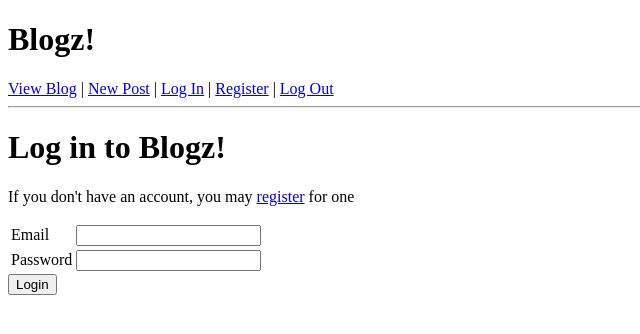
After one commit to brandycodes/blogz, a Flask app: page /login in a window 1280 px wide. The commit adds this page. Shown: the top 334 px of the page, without its empty margins (0-640 px from the left). Run offline with Flask 2, Linux system fonts and the light colour scheme.

Commit message:
Added login functionality.

```diff
--- a/main.py
+++ b/main.py
@@ -1,21 +1,88 @@
-from flask import Flask, request, redirect, render_template
+from flask import Flask, request, redirect, render_template, session, flash
 from flask_sqlalchemy import SQLAlchemy
 
 app = Flask(__name__)
 app.config['DEBUG'] = True
-app.config['SQLALCHEMY_DATABASE_URI'] = 'mysql+pymysql://build-a-blog:password@localhost:8889/build-a-blog'
+app.config['SQLALCHEMY_DATABASE_URI'] = 'mysql+pymysql://blogz:password@localhost:8889/blogz'
 app.config['SQLALCHEMY_ECHO'] = True
 db = SQLAlchemy(app)
+app.secret_key = 'fkBJ2eCwZaN4NJC4'
+
 
 class Blog(db.Model):
 
     id = db.Column(db.Integer, primary_key=True)
     title = db.Column(db.String(360))
     body = db.Column(db.String(9999))
+    author_id = db.Column(db.Integer, db.ForeignKey('user.id'))
 
-    def __init__(self, title, body):
+    def __init__(self, title, body, author):
         self.title = title
         self.body = body
+        self.author = author
+
+
+class User(db.Model):
+
+    id = db.Column(db.Integer, primary_key=True)
+    email = db.Column(db.String(120), unique=True)
+    password = db.Column(db.String(120))
+    blogs = db.relationship('Blog', backref='author')
+
+    def __init__(self, email, password):
+        self.email = email
+        self.password = password
+
+@app.before_request
+def require_login():
+    allowed_routes = ['login', 'register']
+    if request.endpoint not in allowed_routes and 'email' not in session:
+        return redirect('/login')
+
+
+@app.route('/login', methods=['POST', 'GET'])
+def login():
+    if request.method == 'POST':
+        email = request.form['email']
+        password = request.form['password']
+        user = User.query.filter_by(email=email).first()
+        if user and user.password == password:
+            session['email'] = email
+            flash('Logged in')
+            return redirect('/')
+        else:
+            flash('User does not exist or password is incorrect.', 'error')
+
+    return render_template('login.html')
+
+
+@app.route('/register', methods=['POST', 'GET'])
+def register():
+    if request.method == 'POST':
+        email = request.form['email']
+        password = request.form['password']
+        verify = request.form['verify']
+
+        #TODO - validate user's data
+
+        existing_user = User.query.filter_by(email=email).first()
+        if not existing_user:
+            new_user = User(email,password)
+            db.session.add(new_user)
+            db.session.commit()
+            session['email'] = email
+            return redirect('/')
+        else:
+            #TODO - user better response messaging
+            return "<h1>Duplicate user</h1>"
+
+    return render_template('register.html')
+
+@app.route('/logout')
+def logoout():
+    del session['email']
+    return redirect('/')
+
 
 @app.route('/')
 def index():
@@ -40,10 +107,12 @@ def create_new_post():
     if request.method == 'GET':
         return render_template('new_post.html', title="New Blog Entry")
 
+    author = User.query.filter_by(email=session['email']).first()
+
     if request.method == 'POST':
         blog_title = request.form['title']
         blog_body = request.form['body']
-        new_blog = Blog(blog_title, blog_body)
+        new_blog = Blog(blog_title, blog_body, author)
 
         title_error = ''
         body_error = ''
--- a/templates/base.html
+++ b/templates/base.html
@@ -5,11 +5,22 @@
         <link rel="stylesheet" type="text/css" href="./static/styles/style.css">
     </head>
     <body>
-        <h1>Build-A-Blog!</h1>
+        <h1>Blogz!</h1>
+
+        {% with messages = get_flashed_messages(with_categories=True) %}
+        <ul>
+            {% for category,message in messages %}
+                <li class="{{category}}">{{message}}</li>
+            {% endfor %}
+        </ul>
+        {% endwith %}
 
         <nav>
             <a href='/blog'>View Blog</a> |
-            <a href='/newpost'>New Post</a>
+            <a href='/newpost'>New Post</a> |
+            <a href='/login'>Log In</a> |
+            <a href='/register'>Register</a> |
+            <a href='/logout'>Log Out</a>
         </nav>
 
         <hr />
--- /dev/null
+++ b/templates/login.html
@@ -0,0 +1,23 @@
+{% extends "base.html" %}
+
+{% block content %}
+<h1>Log in to Blogz!</h1>
+<p>If you don't have an account, you may <a href="/register">register</a> for one</p>
+<form action="/login" method="post">
+    <table>
+        <tr>
+            <td><label for="email">Email</label></td>
+            <td>
+                <input name="email" type="email" value="{{ email }}">
+            </td>
+        </tr>
+        <tr>
+            <td><label for="password">Password</label></td>
+            <td>
+                <input name="password" type="password">
+            </td>
+        </tr>
+    </table>
+    <input type="submit" value="Login">
+</form>
+{% endblock %}
```
Also changed, not shown: templates/register.html (added, +28 -0 lines).
